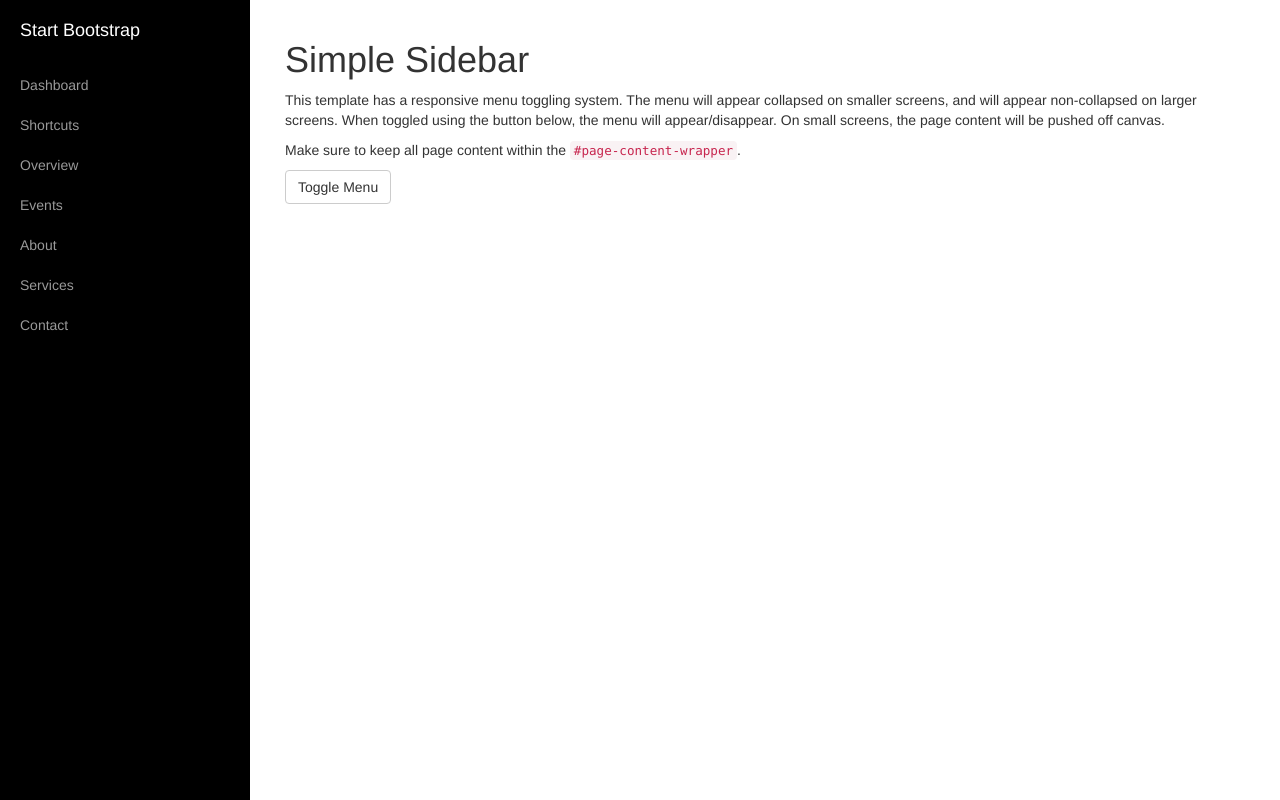
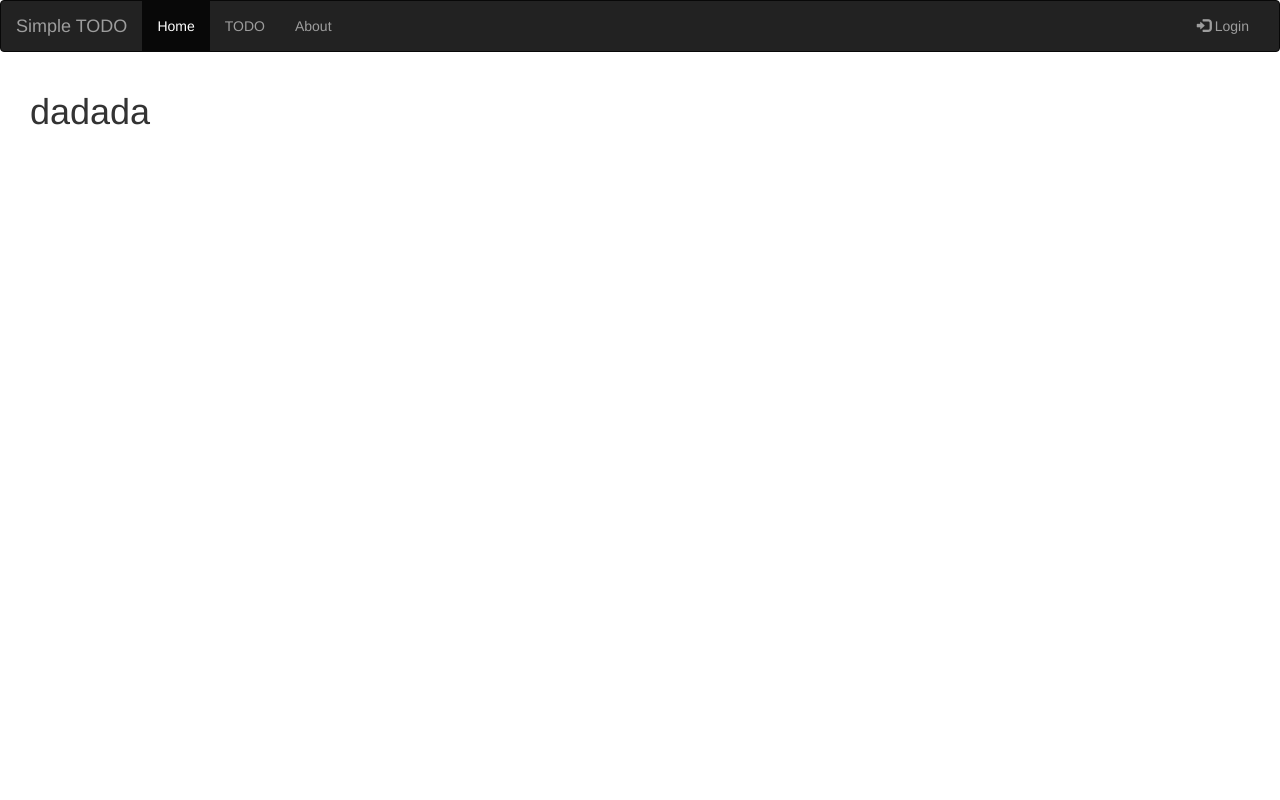
Before and after one commit to salyarka/TODO, a Flask app: page / in a window 1280 px wide. Run offline with Flask 2, Linux system fonts and the light colour scheme; parts of the project's set-up code (start-up, migrations or seed data) failed here and were passed over; some libraries are stand-ins or nearby versions.

Commit message:
Added connection to mysql, create class User

```diff
--- a/home.py
+++ /dev/null
@@ -1,16 +0,0 @@
-from flask import Flask, render_template
-from flask_bootstrap import Bootstrap
-from flask_script import Manager
-
-app = Flask(__name__)
-bootstrap = Bootstrap(app)
-manager = Manager(app)
-
-@app.route("/")
-def hello():
-    return render_template('index.html')
-
-if __name__ == "__main__":
-    app.run()
-    manager.run()
-    create_app().run(debug=True)
--- a/index.py
+++ b/index.py
@@ -1,20 +1,60 @@
 from flask import Flask, render_template, request
 from flask_bootstrap import Bootstrap
-from flask_script import Manager
 from flask_wtf import FlaskForm
 from wtforms import StringField, PasswordField, SubmitField
 from wtforms.validators import DataRequired
+from flask_script import Manager
 from flask_sqlalchemy import SQLAlchemy
+import os
+
 
 
 app = Flask(__name__)
+DB_USERNAME = os.environ.get('DB_USERNAME')
+DB_PASSWORD = os.environ.get('DB_PASSWORD')
+app.config['SQLALCHEMY_DATABASE_URI'] = 'mysql://' + DB_USERNAME + ':' + DB_PASSWORD + '@localhost/TODO'
+app.config['SQLALCHEMY_TRACK_MODIFICATIONS'] = False
 bootstrap = Bootstrap(app)
 manager = Manager(app)
-app.secret_key = '123'
 db = SQLAlchemy(app)
+app.secret_key = os.environ.get('SECRET_KEY')
+
+# app = Flask(__name__)
+# app.config.from_object(config[config_name])
+# config[config_name].init_app(app)
+# bootstrap.init_app(app)
+# db.init_app(app)
+
+def create_app(config_name):
+    app = Flask(__name__)
+    app.config.from_object(config[config_name])
+    config[config_name].init_app(app)
+    # bootstrap.init_app(app)
+    # db.init_app(app)
+    return app
+
+
+
+class Test(db.Model):
+	__tablename__ = 'test'
+	id = db.Column('id', db.Integer, primary_key=True)
+	data = db.Column('data', db.Unicode)
+	# ?end of class?
+
+class User(db.Model):
+    __tablename__ = 'users'
+    id = db.Column(db.Integer, primary_key=True)
+    email = db.Column(db.String(64), unique=True)
+    username = db.Column(db.String(64), unique=True)
+    password_hash = db.Column(db.String(128))
+
+    def __init__(self, email, username, password_hash):
+        self.email = email
+        self.username = username
+        self.password_hash = password_hash
 
 class RegForm(FlaskForm ):
-	SECRET_KEY = '123'
+	SECRET_KEY = os.environ.get('SECRET_KEY')
 	email = StringField()
 	email_conf = StringField('Confirm Email')
 	name = StringField()
@@ -37,6 +77,5 @@ def reg():
 # @app.route ("/todo"):
 # def todo():
 
-if __name__ == "__main__":
-    app.run()
+if __name__ == '__main__':
     manager.run()
--- a/requirements.txt
+++ b/requirements.txt
@@ -2,6 +2,7 @@ click==6.6
 dominate==2.3.1
 Flask==0.11.1
 Flask-Bootstrap==3.3.7.0
+Flask-Script==2.0.5
 Flask-SQLAlchemy==2.1
 Flask-WTF==0.13.1
 itsdangerous==0.24
--- a/templates/base.html
+++ b/templates/base.html
@@ -1,9 +1,36 @@
 {% extends "bootstrap/base.html" %}
 
-{% block title %}Flasky{% endblock %}
+{% block title %}Simple TODO{% endblock %}
 
 {% block navbar %}
-<div class="navbar navbar-fixed-top">
+<nav class="navbar navbar-inverse">
+  <div class="container-fluid">
+    <div class="navbar-header">
+      <button type="button" class="navbar-toggle" data-toggle="collapse" data-target="#myNavbar">
+        <span class="icon-bar"></span>
+        <span class="icon-bar"></span>
+        <span class="icon-bar"></span>
+      </button>
+      <a class="navbar-brand" href="#">Simple TODO</a>
+    </div>
+    <div class="collapse navbar-collapse" id="myNavbar">
+      <ul class="nav navbar-nav">
+        <li class="active"><a href="#">Home</a></li>
+        <li><a href="#">TODO</a></li>
+        <li><a href="#">About</a></li>
+      </ul>
+      <ul class="nav navbar-nav navbar-right">
+        <li><a href="#"><span class="glyphicon glyphicon-log-in"></span> Login</a></li>
+      </ul>
+    </div>
+  </div>
+</nav>
+{% endblock %}
 
-</div>
+{% block content %}
+    <div class="container-fluid text-center">
+    	<div class="col-sm-8 text-left">
+        	{% block page_content %}{% endblock %}
+        </div>
+    </div>
 {% endblock %}
--- a/templates/index.html
+++ b/templates/index.html
@@ -1,100 +1,5 @@
-<!DOCTYPE html>
-<html lang="en">
+{% extends "base.html" %}
 
-<head>
-
-    <meta charset="utf-8">
-    <meta http-equiv="X-UA-Compatible" content="IE=edge">
-    <meta name="viewport" content="width=device-width, shrink-to-fit=no, initial-scale=1">
-    <meta name="description" content="">
-    <meta name="author" content="">
-
-    <title>Simple Sidebar - Start Bootstrap Template</title>
-
-    <!-- Bootstrap Core CSS -->
-    <link href="../static/css/bootstrap.min.css" rel="stylesheet">
-
-    <!-- Custom CSS -->
-    <link href="../static/css/simple-sidebar.css" rel="stylesheet">
-
-    <!-- HTML5 Shim and Respond.js IE8 support of HTML5 elements and media queries -->
-    <!-- WARNING: Respond.js doesn't work if you view the page via file:// -->
-    <!--[if lt IE 9]>
-        <script src="https://oss.maxcdn.com/libs/html5shiv/3.7.0/html5shiv.js"></script>
-        <script src="https://oss.maxcdn.com/libs/respond.js/1.4.2/respond.min.js"></script>
-    <![endif]-->
-
-</head>
-
-<body>
-
-    <div id="wrapper">
-
-        <!-- Sidebar -->
-        <div id="sidebar-wrapper">
-            <ul class="sidebar-nav">
-                <li class="sidebar-brand">
-                    <a href="#">
-                        Start Bootstrap
-                    </a>
-                </li>
-                <li>
-                    <a href="#">Dashboard</a>
-                </li>
-                <li>
-                    <a href="#">Shortcuts</a>
-                </li>
-                <li>
-                    <a href="#">Overview</a>
-                </li>
-                <li>
-                    <a href="#">Events</a>
-                </li>
-                <li>
-                    <a href="#">About</a>
-                </li>
-                <li>
-                    <a href="#">Services</a>
-                </li>
-                <li>
-                    <a href="#">Contact</a>
-                </li>
-            </ul>
-        </div>
-        <!-- /#sidebar-wrapper -->
-
-        <!-- Page Content -->
-        <div id="page-content-wrapper">
-            <div class="container-fluid">
-                <div class="row">
-                    <div class="col-lg-12">
-                        <h1>Simple Sidebar</h1>
-                        <p>This template has a responsive menu toggling system. The menu will appear collapsed on smaller screens, and will appear non-collapsed on larger screens. When toggled using the button below, the menu will appear/disappear. On small screens, the page content will be pushed off canvas.</p>
-                        <p>Make sure to keep all page content within the <code>#page-content-wrapper</code>.</p>
-                        <a href="#menu-toggle" class="btn btn-default" id="menu-toggle">Toggle Menu</a>
-                    </div>
-                </div>
-            </div>
-        </div>
-        <!-- /#page-content-wrapper -->
-
-    </div>
-    <!-- /#wrapper -->
-
-    <!-- jQuery -->
-    <script src="../static/js/jquery.js"></script>
-
-    <!-- Bootstrap Core JavaScript -->
-    <script src="../static/js/bootstrap.min.js"></script>
-
-    <!-- Menu Toggle Script -->
-    <script>
-    $("#menu-toggle").click(function(e) {
-        e.preventDefault();
-        $("#wrapper").toggleClass("toggled");
-    });
-    </script>
-
-</body>
-
-</html>
+{% block page_content %}
+    <h1>dadada</h1>
+{% endblock %}
--- a/templates/register.html
+++ b/templates/register.html
@@ -1,9 +1,7 @@
 {% extends "base.html" %}
 {% import "bootstrap/wtf.html" as wtf %}
 
-{% block title %}Register{% endblock %}
-
-{% block content %}
+{% block page_content %}
 <div class="page-header">
     <h1>Register</h1>
 </div>
```
Also changed, not shown: config.py (+13 -10 lines).
